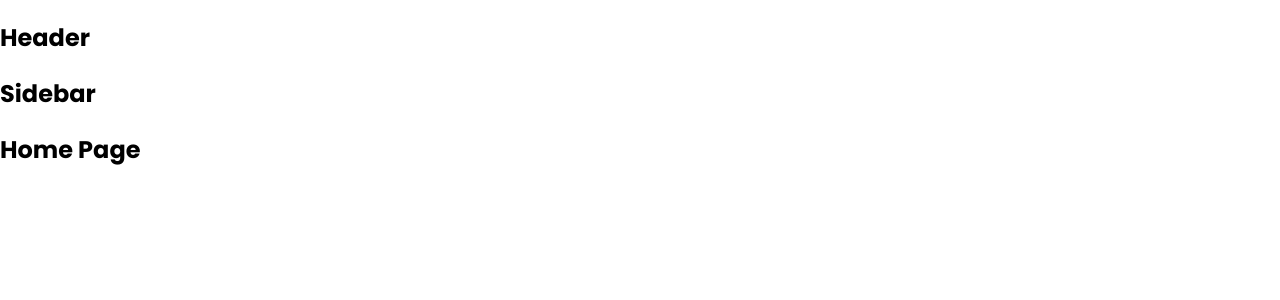
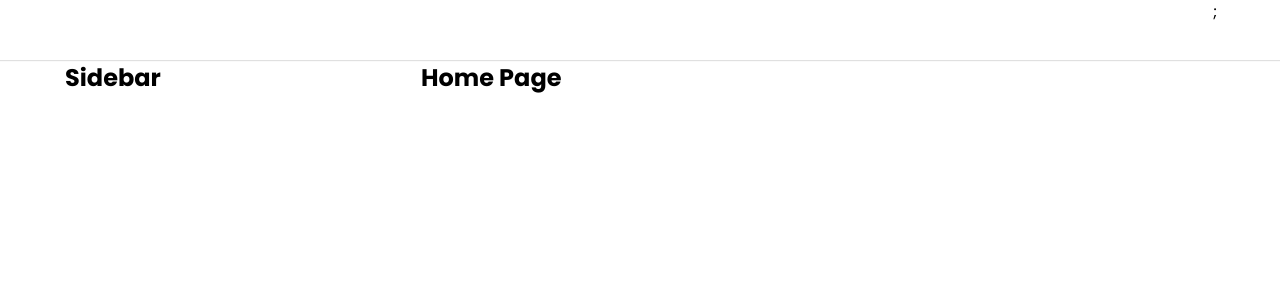
Before and after one commit to tieuminh7/tiktok-ui, a React (Create React App) app: page / in a window 1280 px wide. Shown: the top 300 px of the page. Built offline with nearby package versions, Linux system fonts and the light colour scheme.

Commit message:
PUSH3: DỰNG LAYOUT

```diff
--- a/package.json
+++ b/package.json
@@ -6,6 +6,7 @@
     "@testing-library/jest-dom": "^5.17.0",
     "@testing-library/react": "^13.4.0",
     "@testing-library/user-event": "^13.5.0",
+    "classnames": "^2.5.1",
     "normalize.css": "^8.0.1",
     "react": "^18.3.1",
     "react-dom": "^18.3.1",
--- a/src/components/GlobalStyles/GlobalStyles.scss
+++ b/src/components/GlobalStyles/GlobalStyles.scss
@@ -4,6 +4,13 @@
 
 :root {
   --primary: #fe2c55;
+  --default-layout-header-height: 60px;
+  --default-layout-width: 1150px;
+}
+* {
+  margin: 0;
+  padding: 0;
+  box-sizing: border-box;
 }
 
 html {
--- /dev/null
+++ b/src/components/Layout/DefaultLayout/DefaultLayout.module.scss
@@ -0,0 +1,12 @@
+.wrapper {
+  display: flex;
+  flex-direction: column;
+  align-items: center;
+}
+.container {
+  width: var(--default-layout-width, 1150px);
+  display: flex;
+}
+.content {
+  flex: 1;
+}
--- /dev/null
+++ b/src/components/Layout/DefaultLayout/Sidebar/Sidebar.module.scss
@@ -0,0 +1,3 @@
+.wrapper {
+  width: 356px;
+}
--- a/src/components/Layout/DefaultLayout/Sidebar/index.js
+++ b/src/components/Layout/DefaultLayout/Sidebar/index.js
@@ -1,5 +1,14 @@
+import styles from "./Sidebar.module.scss";
+import classNames from "classnames/bind";
+
+const cx = classNames.bind(styles);
+
 function Sidebar() {
-  return <h2>Sidebar</h2>;
+  return (
+    <aside className={cx("wrapper")}>
+      <h2>Sidebar</h2>
+    </aside>
+  );
 }
 
 export default Sidebar;
--- a/src/components/Layout/DefaultLayout/index.js
+++ b/src/components/Layout/DefaultLayout/index.js
@@ -1,13 +1,17 @@
 import Header from "../components/Header";
+import classNames from "classnames/bind";
 import Sidebar from "./Sidebar";
+import styles from "./DefaultLayout.module.scss";
 
+const cx = classNames.bind(styles);
 function DefaultLayout({ children }) {
   return (
-    <div>
+    <div className={cx("wrapper")}>
       <Header />
-      <div className="container"></div>
-      <Sidebar />
-      <div className="content">{children}</div>
+      <div className={cx("container")}>
+        <Sidebar />
+        <div className={cx("content")}>{children}</div>
+      </div>
     </div>
   );
 }
--- /dev/null
+++ b/src/components/Layout/components/Header/Header.module.scss
@@ -0,0 +1,11 @@
+.wrapper {
+  width: 100%;
+  height: var(--default-layout-header-height, 60px);
+  box-shadow: 0px 1px 1px rgb(0 0 0 / 12%);
+  display: flex;
+  justify-content: center;
+}
+.inner {
+  height: 100%;
+  width: var(--default-layout-width, 1150px);
+}
--- a/src/components/Layout/components/Header/index.js
+++ b/src/components/Layout/components/Header/index.js
@@ -1,5 +1,12 @@
+import classNames from "classnames/bind";
+import styles from "./Header.module.scss";
+
+const cx = classNames.bind(styles);
 function Header() {
-  return <h2>Header</h2>;
+  return (
+    <header className={cx("wrapper")}>
+      <div className={cx("inner")}>{/*logo*/}</div>;
+    </header>
+  );
 }
-
 export default Header;
```
Also changed, not shown: 1 other file (tests, documents, lock files or other folders).
